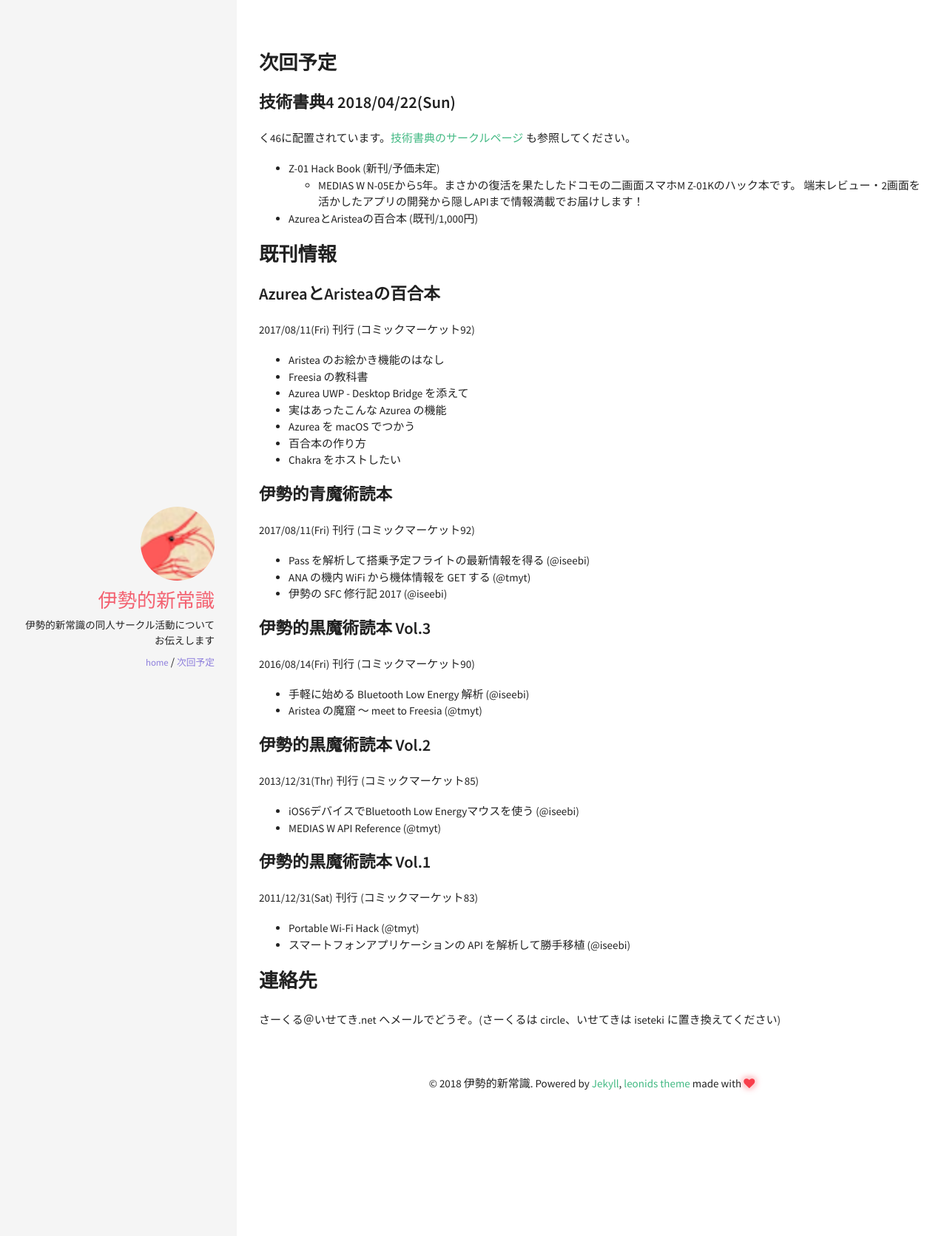
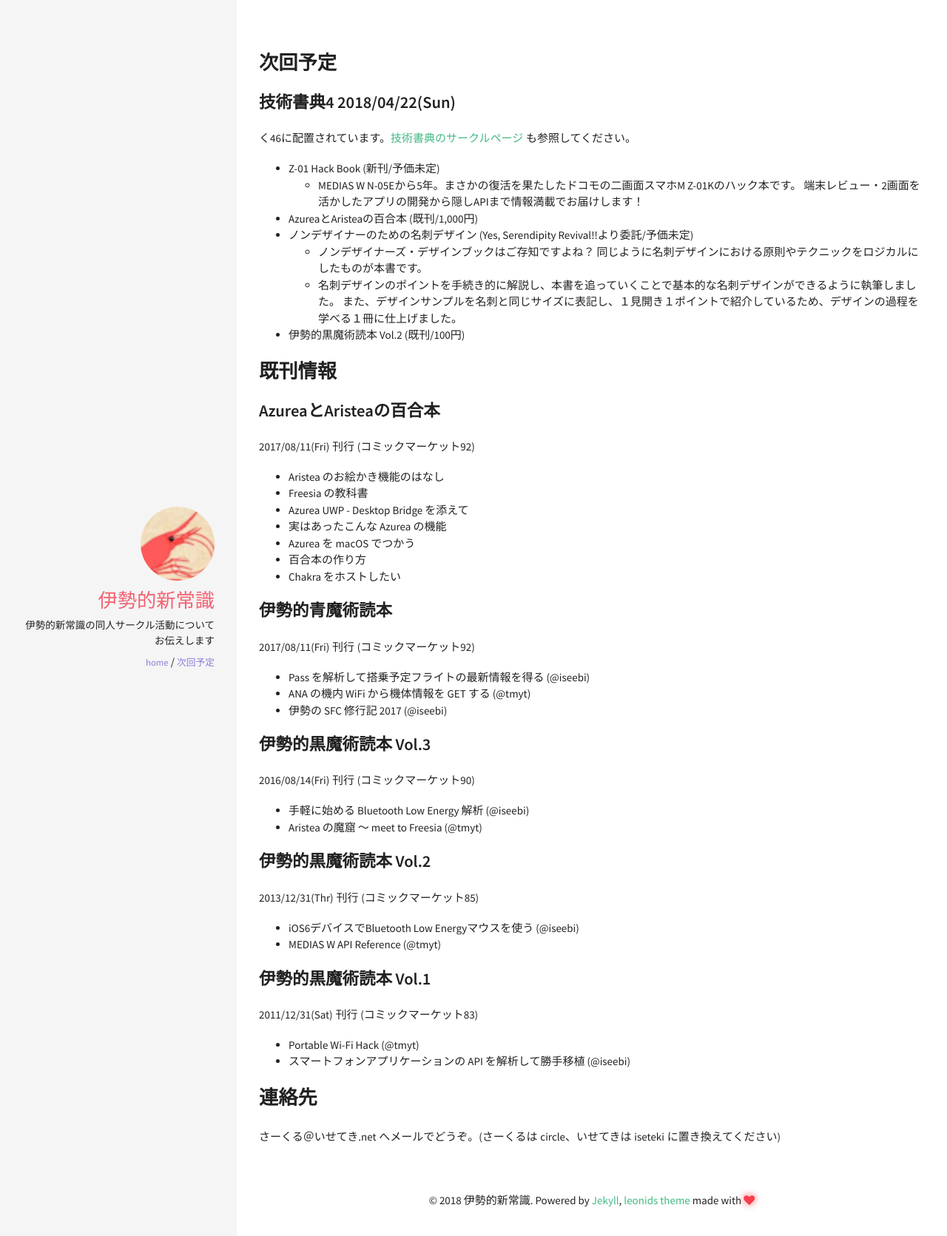
Before and after one commit to iseteki-circle/c.iseteki.net, a Jekyll site: the page built from index.md, in a window 1280 px wide. Shown: the top 1671 px of the page at 74% size. Built offline with Jekyll 4.4.1, drawn with Linux system fonts in a browser that asks for light colours; our own code applies the rules of GitHub Pages for plain Markdown files.

Commit message:
update tb4

```diff
--- a/index.md
+++ b/index.md
@@ -11,6 +11,10 @@ layout: default
 - Z-01 Hack Book (新刊/予価未定)
     - MEDIAS W N-05Eから5年。まさかの復活を果たしたドコモの二画面スマホM Z-01Kのハック本です。 端末レビュー・2画面を活かしたアプリの開発から隠しAPIまで情報満載でお届けします！
 - AzureaとAristeaの百合本 (既刊/1,000円)
+- ノンデザイナーのための名刺デザイン (Yes, Serendipity Revival!!より委託/予価未定)
+    - ノンデザイナーズ・デザインブックはご存知ですよね？ 同じように名刺デザインにおける原則やテクニックをロジカルにしたものが本書です。
+    - 名刺デザインのポイントを手続き的に解説し、本書を追っていくことで基本的な名刺デザインができるように執筆しました。 また、デザインサンプルを名刺と同じサイズに表記し、１見開き１ポイントで紹介しているため、デザインの過程を学べる１冊に仕上げました。
+- 伊勢的黒魔術読本 Vol.2 (既刊/100円)
 
 ## 既刊情報
 
```
